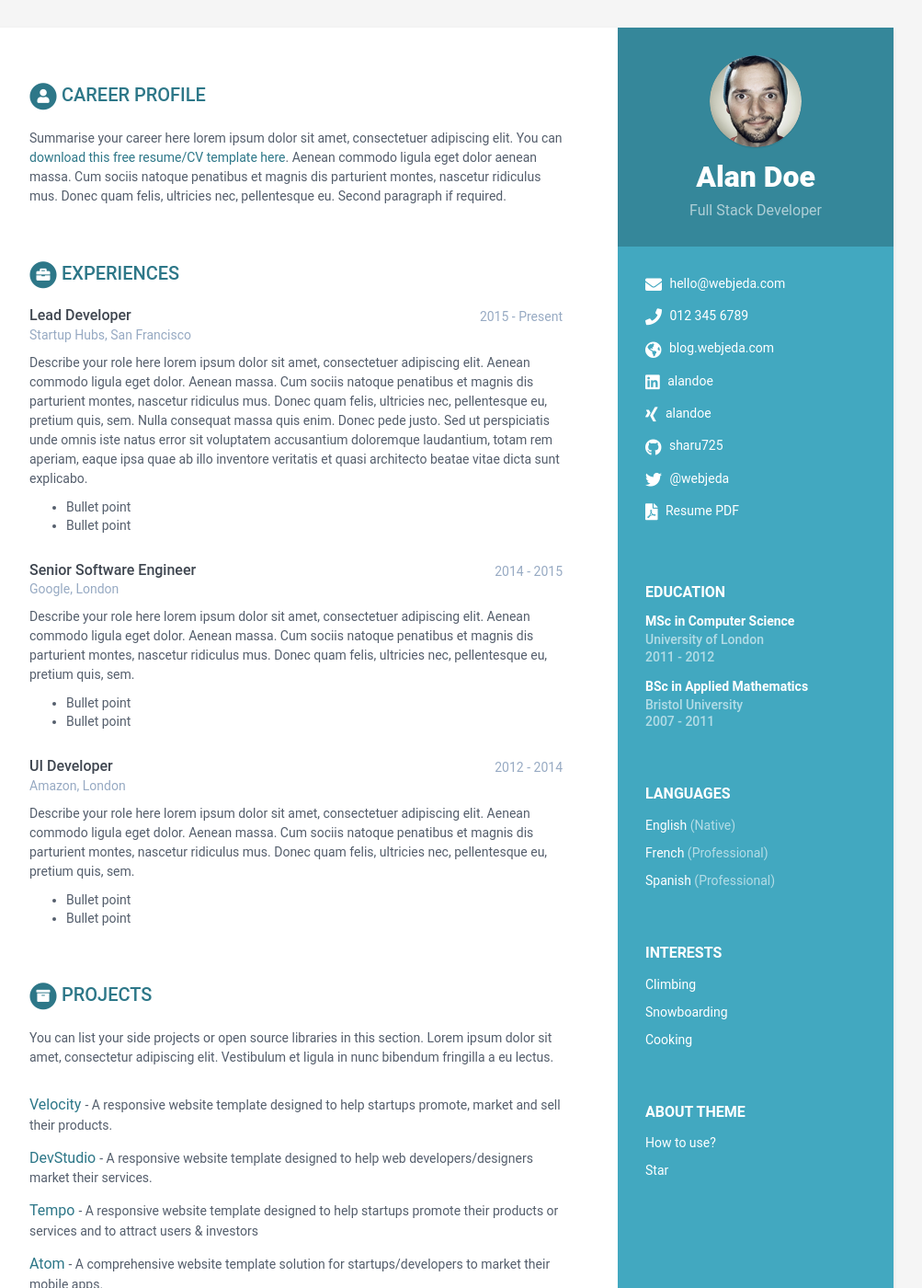
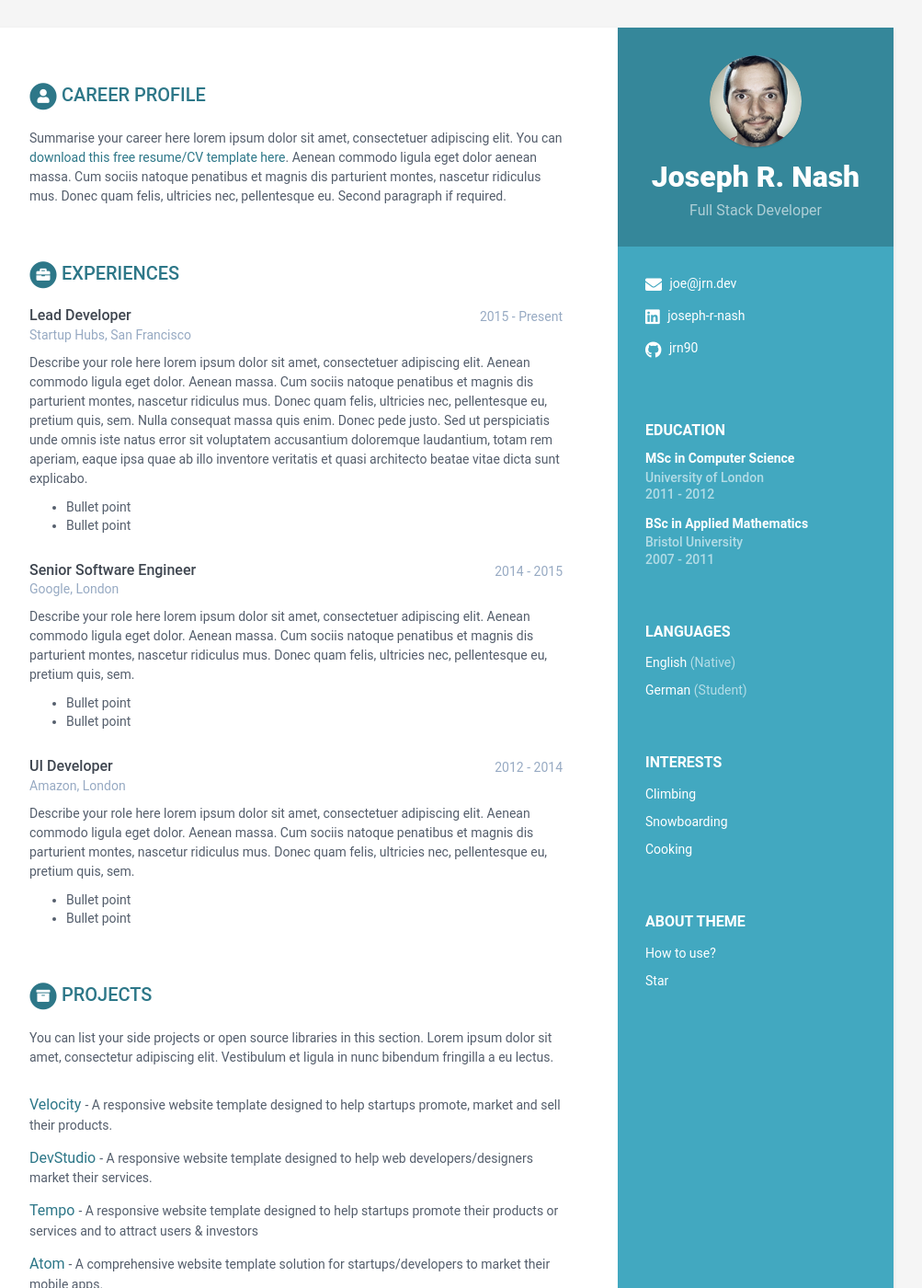
Before and after one commit to jrn90/jrn90.github.io, a Jekyll site: the page built from index.html, in a window 1280 px wide and 1400 px high. Shown: the whole window at 92% size, without its empty margins (168-1171 px from the left). Built offline with Jekyll 4.4.1, drawn with Linux system fonts in a browser that asks for light colours.

Commit message:
updated sidebar data

```diff
--- a/_data/data.yml
+++ b/_data/data.yml
@@ -7,36 +7,33 @@ sidebar:
     education: True # set to False if you want education in main section instead of in sidebar
 
     # Profile information
-    name: Alan Doe
+    name: Joseph R. Nash
     tagline: Full Stack Developer
     avatar: profile.png  #place a 100x100 picture inside /assets/images/ folder and provide the name of the file below
 
     # Sidebar links
-    email: hello@webjeda.com
-    phone: 012 345 6789
+    email: joe@jrn.dev
+    phone:
     citizenship:
-    website: blog.webjeda.com #do not add http://
-    linkedin: alandoe
-    xing: alandoe
-    github: sharu725
+    website: #do not add http://
+    linkedin: joseph-r-nash
+    xing:
+    github: jrn90
     telegram: # add your nickname without '@' sign
     gitlab:
     bitbucket:
-    twitter: '@webjeda'
+    twitter:
     stack-overflow: # Number/Username, e.g. 123456/alandoe
     codewars:
     goodreads: # Number-Username, e.g. 123456-alandoe
-    pdf: http://www.africau.edu/images/default/sample.pdf
+    pdf:
 
     languages:
       - idiom: English
         level: Native
 
-      - idiom: French
-        level: Professional
-
-      - idiom: Spanish
-        level: Professional
+      - idiom: German
+        level: Student
 
     interests:
       - item: Climbing
```
